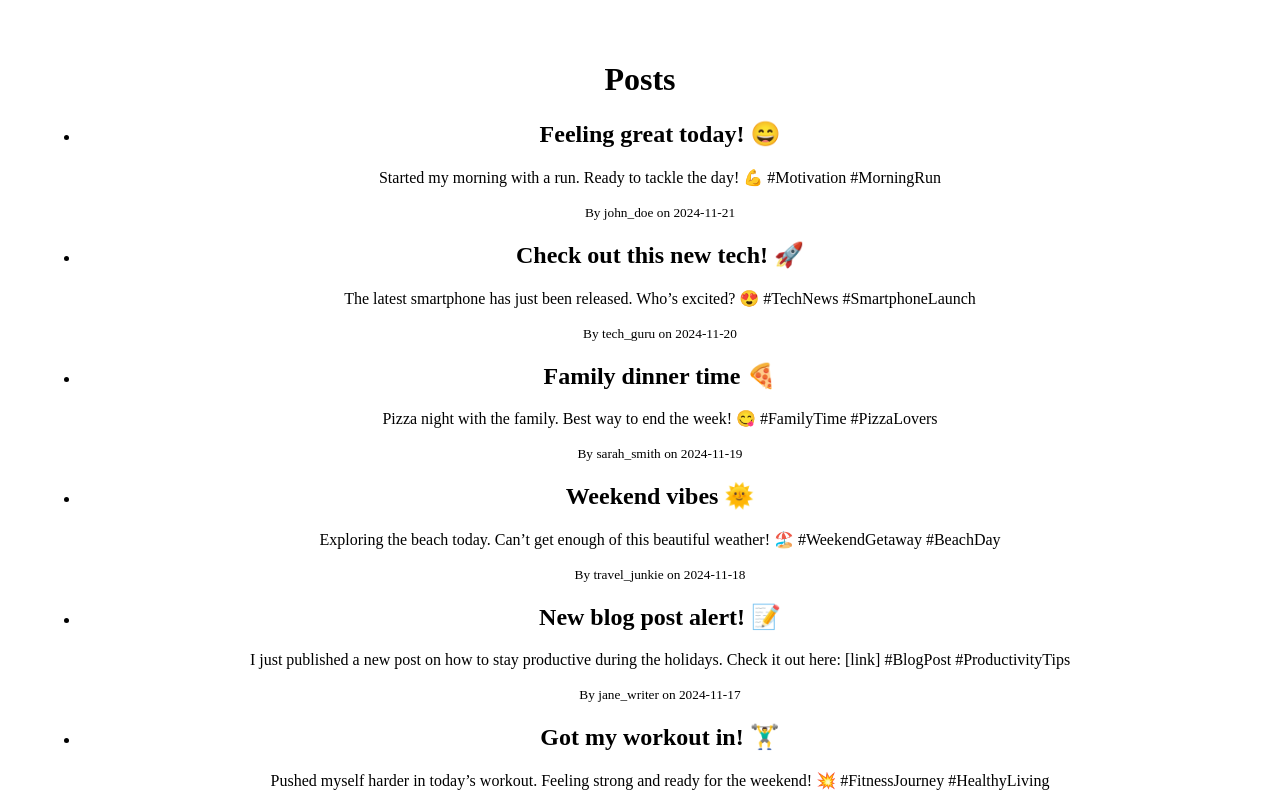
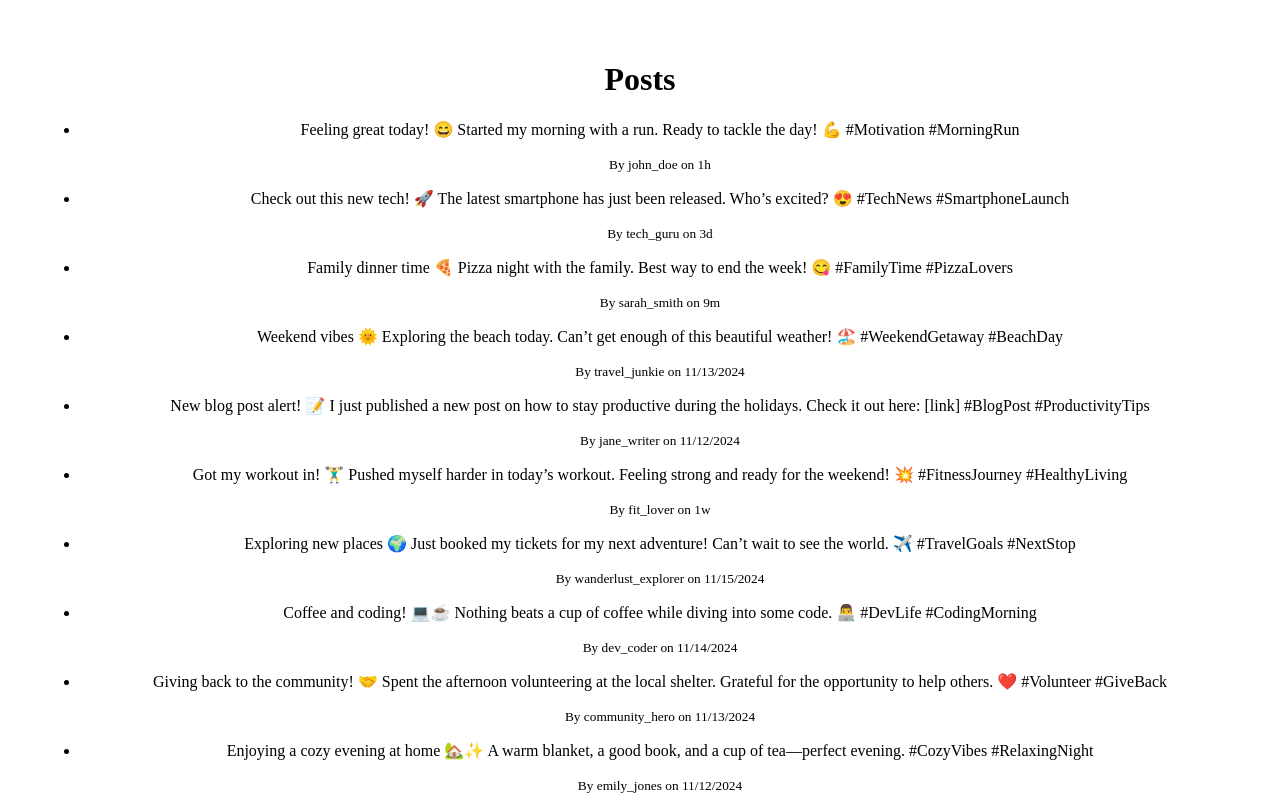
Before and after one commit to adamdebrouwere/Meta_24hours-Hackathon, a React (Vite) app: page / in a window 1280 px wide. Shown: the top 800 px of the page. Built offline with nearby package versions, Linux system fonts and the light colour scheme.

Commit message:
restructure data and set up sortPosts function

```diff
--- a/postData.json
+++ /dev/null
@@ -1,82 +0,0 @@
-[
-    {
-      "title": "Feeling great today! 😄",
-      "author": "john_doe",
-      "date": "2024-11-21",
-      "content": "Started my morning with a run. Ready to tackle the day! 💪 #Motivation #MorningRun",
-      "keywords": "motivation, morning, run, fitness",
-      "order": ""
-    },
-    {
-      "title": "Check out this new tech! 🚀",
-      "author": "tech_guru",
-      "date": "2024-11-20",
-      "content": "The latest smartphone has just been released. Who’s excited? 😍 #TechNews #SmartphoneLaunch",
-      "keywords": "tech, smartphone, release, news",
-      "order": ""
-    },
-    {
-      "title": "Family dinner time 🍕",
-      "author": "sarah_smith",
-      "date": "2024-11-19",
-      "content": "Pizza night with the family. Best way to end the week! 😋 #FamilyTime #PizzaLovers",
-      "keywords": "family, dinner, pizza, food",
-      "order": ""
-    },
-    {
-      "title": "Weekend vibes 🌞",
-      "author": "travel_junkie",
-      "date": "2024-11-18",
-      "content": "Exploring the beach today. Can’t get enough of this beautiful weather! 🏖️ #WeekendGetaway #BeachDay",
-      "keywords": "beach, weekend, vacation, getaway",
-      "order": ""
-    },
-    {
-      "title": "New blog post alert! 📝",
-      "author": "jane_writer",
-      "date": "2024-11-17",
-      "content": "I just published a new post on how to stay productive during the holidays. Check it out here: [link] #BlogPost #ProductivityTips",
-      "keywords": "blog, productivity, tips, holidays",
-      "order": ""
-    },
-    {
-      "title": "Got my workout in! 🏋️‍♂️",
-      "author": "fit_lover",
-      "date": "2024-11-16",
-      "content": "Pushed myself harder in today’s workout. Feeling strong and ready for the weekend! 💥 #FitnessJourney #HealthyLiving",
-      "keywords": "workout, fitness, health, gym",
-      "order": ""
-    },
-    {
-      "title": "Exploring new places 🌍",
-      "author": "wanderlust_explorer",
-      "date": "2024-11-15",
-      "content": "Just booked my tickets for my next adventure! Can’t wait to see the world. ✈️ #TravelGoals #NextStop",
-      "keywords": "travel, adventure, tickets, wanderlust",
-      "order": ""
-    },
-    {
-      "title": "Coffee and coding! 💻☕",
-      "author": "dev_coder",
-      "date": "2024-11-14",
-      "content": "Nothing beats a cup of coffee while diving into some code. 👨‍💻 #DevLife #CodingMorning",
-      "keywords": "coffee, coding, developer, productivity",
-      "order": ""
-    },
-    {
-      "title": "Giving back to the community! 🤝",
-      "author": "community_hero",
-      "date": "2024-11-13",
-      "content": "Spent the afternoon volunteering at the local shelter. Grateful for the opportunity to help others. ❤️ #Volunteer #GiveBack",
-      "keywords": "volunteer, community, giving, shelter",
-      "order": ""
-    },
-    {
-      "title": "Enjoying a cozy evening at home 🏡✨",
-      "author": "emily_jones",
-      "date": "2024-11-12",
-      "content": "A warm blanket, a good book, and a cup of tea—perfect evening. #CozyVibes #RelaxingNight",
-      "keywords": "cozy, evening, tea, relaxation",
-      "order": ""
-    }
-  ]
--- a/src/App.jsx
+++ b/src/App.jsx
@@ -2,29 +2,32 @@ import './App.scss';
 import fs from 'fs';
 import path from 'path';
 import { useState, useEffect} from 'react';
+import postData from '/src/data/postData.json';
+import { sortPosts } from '/src/utils/sortPosts';
 
-const postFilePath = './postData.json';
-
-
+// const postFilePath = './postData.json';
 
 function App() {
-  const [posts, setPosts] = useState([])
+  const [posts, setPosts] = useState(postData)
 
   useEffect(() => {
-    fetch('postData.json').then(response => response.json()).then(data => {
-      setPosts(data);
-      console.log("postdata:", data)
-    }).catch(error => {
-      console.error("Error fetching file:", error)
-    })
+    // fetch('postData.json').then(response => response.json()).then(data => {
+    //   setPosts(data);
+    //   console.log("postdata:", data)
+    // }).catch(error => {
+    //   console.error("Error fetching file:", error)
+    // })
+
+    setPosts(sortPosts("I want to see happy posts", posts));
+    console.log(posts); // temporary testing
   }, [])
+
   return (
     <div>
     <h1>Posts</h1>
     <ul>
       {posts.map((post, index) => (
         <li key={index}>
-          <h2>{post.title}</h2>
           <p>{post.content}</p>
           <small>By {post.author} on {post.date}</small>
         </li>
--- /dev/null
+++ b/src/data/postData.json
@@ -0,0 +1,82 @@
+[
+  {
+    "author": "john_doe",
+    "date": "1h",
+    "content": "Feeling great today! 😄 Started my morning with a run. Ready to tackle the day! 💪 #Motivation #MorningRun",
+    "keywords": "motivation, morning, run, fitness",
+    "order": "",
+    "image": "/src/assets/photos/placeholder.jpg"
+  },
+  {
+    "author": "tech_guru",
+    "date": "3d",
+    "content": "Check out this new tech! 🚀 The latest smartphone has just been released. Who’s excited? 😍 #TechNews #SmartphoneLaunch",
+    "keywords": "tech, smartphone, release, news",
+    "order": "",
+    "image": "/src/assets/photos/placeholder.jpg"
+  },
+  {
+    "author": "sarah_smith",
+    "date": "9m",
+    "content": "Family dinner time 🍕 Pizza night with the family. Best way to end the week! 😋 #FamilyTime #PizzaLovers",
+    "keywords": "family, dinner, pizza, food",
+    "order": "",
+    "image": "/src/assets/photos/placeholder.jpg"
+  },
+  {
+    "author": "travel_junkie",
+    "date": "11/13/2024",
+    "content": "Weekend vibes 🌞 Exploring the beach today. Can’t get enough of this beautiful weather! 🏖️ #WeekendGetaway #BeachDay",
+    "keywords": "beach, weekend, vacation, getaway",
+    "order": "",
+    "image": "/src/assets/photos/placeholder.jpg"
+  },
+  {
+    "author": "jane_writer",
+    "date": "11/12/2024",
+    "content": "New blog post alert! 📝 I just published a new post on how to stay productive during the holidays. Check it out here: [link] #BlogPost #ProductivityTips",
+    "keywords": "blog, productivity, tips, holidays",
+    "order": "",
+    "image": "/src/assets/photos/placeholder.jpg"
+  },
+  {
+    "author": "fit_lover",
+    "date": "1w",
+    "content": "Got my workout in! 🏋️‍♂️ Pushed myself harder in today’s workout. Feeling strong and ready for the weekend! 💥 #FitnessJourney #HealthyLiving",
+    "keywords": "workout, fitness, health, gym",
+    "order": "",
+    "image": "/src/assets/photos/placeholder.jpg"
+  },
+  {
+    "author": "wanderlust_explorer",
+    "date": "11/15/2024",
+    "content": "Exploring new places 🌍 Just booked my tickets for my next adventure! Can’t wait to see the world. ✈️ #TravelGoals #NextStop",
+    "keywords": "travel, adventure, tickets, wanderlust",
+    "order": "",
+    "image": "/src/assets/photos/placeholder.jpg"
+  },
+  {
+    "author": "dev_coder",
+    "date": "11/14/2024",
+    "content": "Coffee and coding! 💻☕ Nothing beats a cup of coffee while diving into some code. 👨‍💻 #DevLife #CodingMorning",
+    "keywords": "coffee, coding, developer, productivity",
+    "order": "",
+    "image": "/src/assets/photos/placeholder.jpg"
+  },
+  {
+    "author": "community_hero",
+    "date": "11/13/2024",
+    "content": "Giving back to the community! 🤝 Spent the afternoon volunteering at the local shelter. Grateful for the opportunity to help others. ❤️ #Volunteer #GiveBack",
+    "keywords": "volunteer, community, giving, shelter",
+    "order": "",
+    "image": "/src/assets/photos/placeholder.jpg"
+  },
+  {
+    "author": "emily_jones",
+    "date": "11/12/2024",
+    "content": "Enjoying a cozy evening at home 🏡✨ A warm blanket, a good book, and a cup of tea—perfect evening. #CozyVibes #RelaxingNight",
+    "keywords": "cozy, evening, tea, relaxation",
+    "order": "",
+    "image": "/src/assets/photos/placeholder.jpg"
+  }
+]
```
